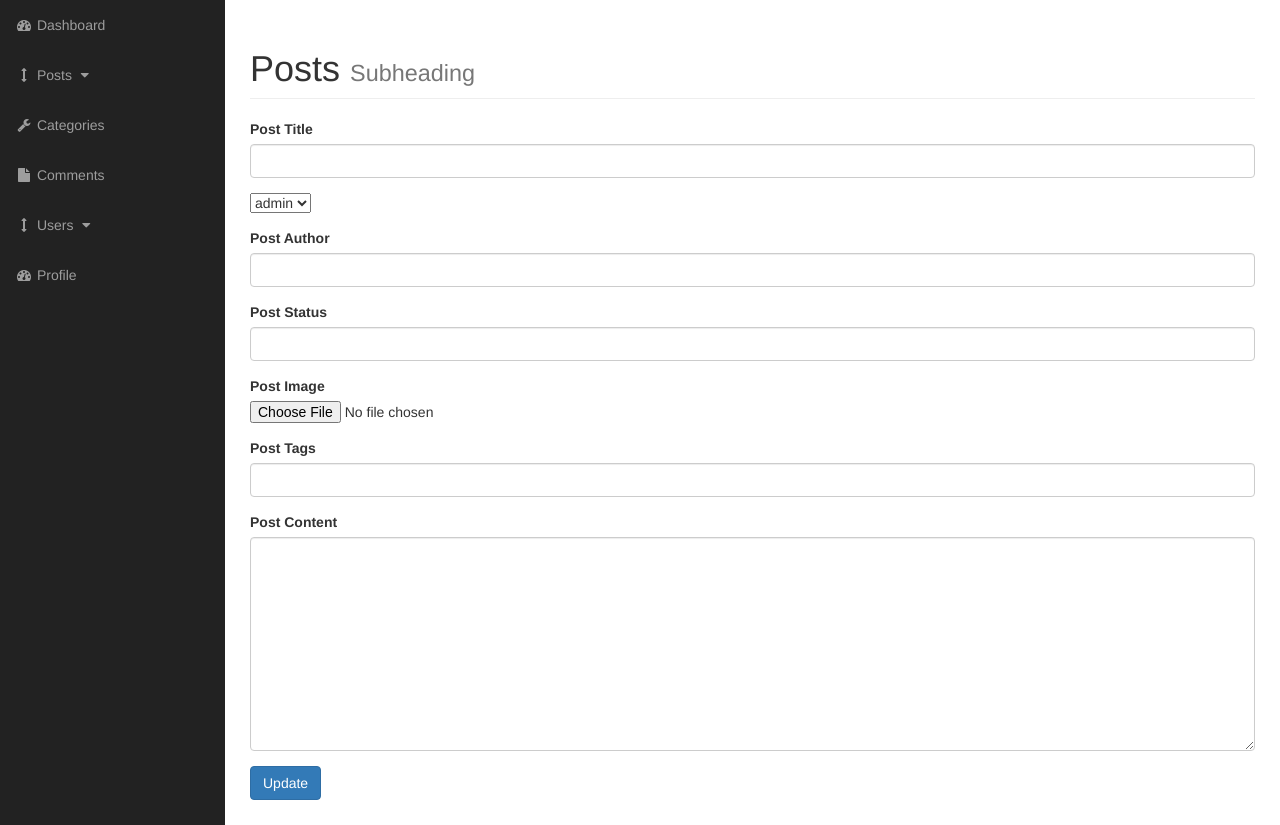
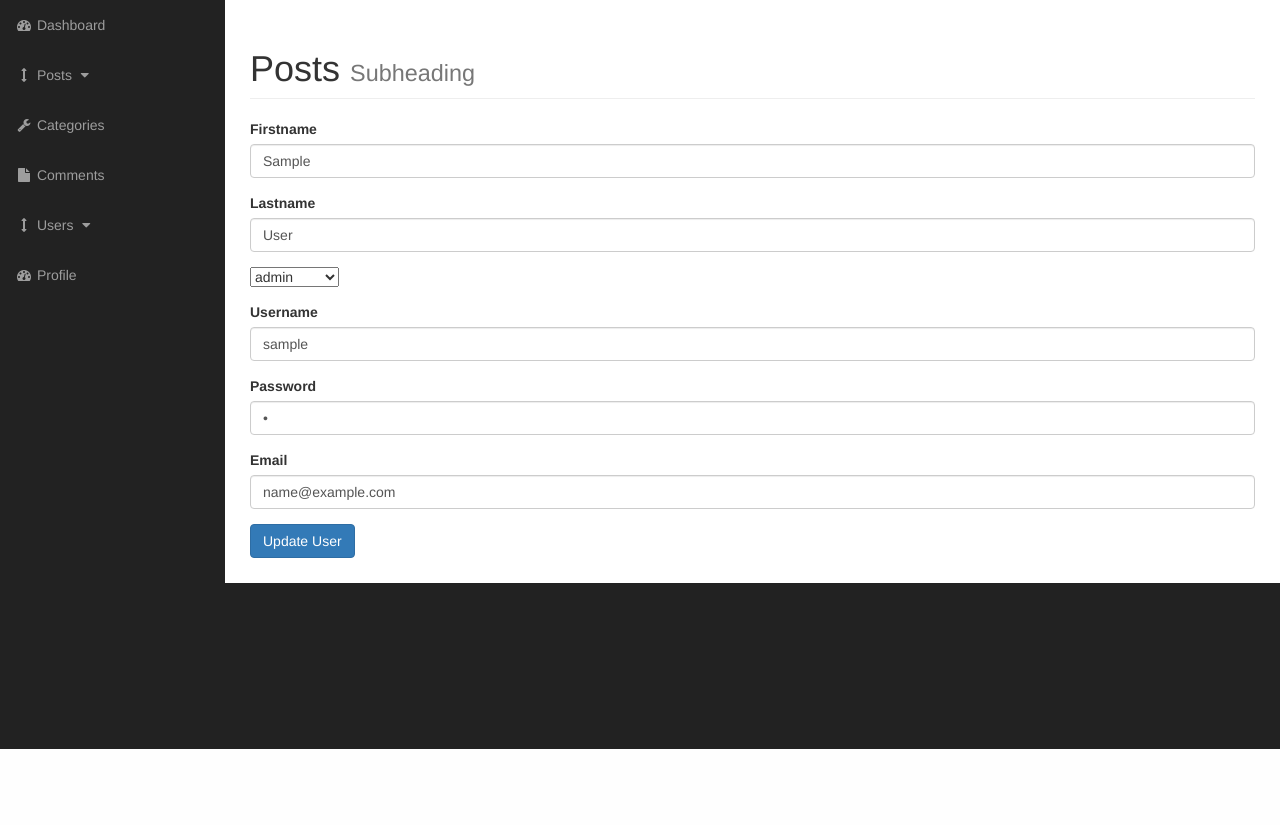
Before and after one commit to parsaE9/PHP_website, a PHP site: page /admin/users.php?source=edit_user&edit_user=1 in a window 1280 px wide. Shown: the part 51-876 px from the top of the page. After the commit the page ends 800 px from the top, so only its background shows below. Run offline with PHP 8.4, Linux system fonts and the light colour scheme; tables that the repository leaves empty or names only in its code hold one stand-in row (values such as "Sample post"); data that the repository does not hold is empty.

Commit message:
completed users

```diff
--- a/cms/admin/includes/edit_user.php
+++ b/cms/admin/includes/edit_user.php
@@ -1,97 +1,95 @@
 <?php
 
-if (isset($_GET['p_id'])) {
-    $the_post_id = $_GET['p_id'];
+if (isset($_GET['edit_user'])) {
+    $the_user_id = $_GET['edit_user'];
+
+
+    $query = "SELECT * FROM users WHERE user_id = $the_user_id";
+    $select_users_query = mysqli_query($connection, $query);
+
+    while ($row = mysqli_fetch_assoc($select_users_query)) {
+        $user_id = $row["user_id"];
+        $username = $row["username"];
+        $user_password = $row["user_password"];
+        $user_firstname = $row["user_firstname"];
+        $user_lastname = $row["user_lastname"];
+        $user_email = $row["user_email"];
+        $user_image = $row["user_image"];
+        $user_role = $row["user_role"];
+    }
 }
 
-$query = "SELECT * FROM posts WHERE post_id=$the_post_id";
-$select_posts = mysqli_query($connection, $query);
+if (isset($_POST['edit_user'])) {
 
+    $user_firstname = $_POST['user_firstname'];
+    $user_lastname = $_POST['user_lastname'];
+    $user_role = $_POST['user_role'];
+    $username = $_POST['username'];
+    $user_email = $_POST['user_email'];
+    $user_password = $_POST['user_password'];
+    //$post_image = $_FILES['image']['name'];
+    //$post_image_temp = $_FILES['image']['tmp_name'];
+    //$post_date = date('d-m-y');
 
-while ($row = mysqli_fetch_assoc($select_posts)) {
-    $post_id = $row["post_id"];
-    $post_author = $row["post_author"];
-    $post_title = $row["post_title"];
-    $post_category_id = $row["post_category_id"];
-    $post_status = $row["post_status"];
-    $post_image = $row["post_image"];
-    $post_tag = $row["post_tag"];
-    $post_comment_count = $row["post_comment_count"];
-    $post_date = $row["post_date"];
-    $post_content = $row["post_content"];
+//    move_uploaded_file($post_image_temp, "images/$post_image");
+
+    $query = "UPDATE users SET user_firstname='{$user_firstname}',user_lastname='{$user_lastname}'
+          ,username='{$username}',user_password='{$user_password}',user_role='{$user_role}',user_email='{$user_email}'
+          WHERE user_id='{$the_user_id}'";
+
+    $update_user = mysqli_query($connection, $query);
+    header("Location: users.php");
 }
 
-if(isset($_POST['update_post'])){
-    $post_title = $_POST['title'];
-    $post_author = $_POST['author'];
-    $post_category_id = $_POST['post_category'];
-    $post_status = $_POST['post_status'];
-    $post_image = $_FILES['image']['name'];
-    $post_image_temp = $_FILES['image']['tmp_name'];
-    $post_tags = $_POST['post_tags'];
-    $post_content = $_POST['post_content'];
-    move_uploaded_file($post_image_temp, "images/$post_image");
-
-    $query = "UPDATE posts SET post_title='{$post_title}',post_author='{$post_author}',post_category_id='{$post_category_id}',
-          post_date = now(),post_tag='{$post_tags}',post_status='{$post_status}',post_content='{$post_content}',
-          post_image='{$post_image}' WHERE post_id='{$post_id}'";
-    $update_post = mysqli_query($connection, $query);
-
-    header("Location: posts.php");
-
-}
 ?>
 
 <form action="" method="post" enctype="multipart/form-data">
 
     <div class="form-group">
-        <label for="title">Post Title</label>
-        <input value="<?php echo $post_title; ?>" type="text" class="form-control" name="title">
+        <label for="author">Firstname</label>
+        <input type="text" value="<?php echo $user_firstname ?>" class="form-control" name="user_firstname">
+    </div>
+
+    <div class="form-group">
+        <label for="post_status">Lastname</label>
+        <input type="text" value="<?php echo $user_lastname; ?>" class="form-control" name="user_lastname">
     </div>
 
     <div class="form-group">
         <select name="user_role" id="">
+            <option value="select_option"><?php echo $user_role; ?></option>
             <?php
-            $query = "SELECT * FROM users";
-            $select_users = mysqli_query($connection, $query);
-
-            while ($row = mysqli_fetch_assoc($select_users)) {
-                $user_id = $row["user_id"];
-                $user_role = $row["user_role"];
-                echo "<option value='$user_id' >{$user_role}</option>";
-            }
+            if ($user_role == 'admin')
+                echo "<option value='subscriber'>Subscriber</option>";
+            else
+                echo "<option value='admin'>Admin</option>";
             ?>
         </select>
     </div>
 
-
+    <!--    <div class="form-group">
+            <label for="post_image">Post Image</label>
+            <input type="file" name="image">
+        </div>
+    -->
     <div class="form-group">
-        <label for="author">Post Author</label>
-        <input value="<?php echo $post_author; ?>" type="text" class="form-control" name="author">
+        <label for="post_tags">Username</label>
+        <input type="text" value="<?php echo $username ?>" class="form-control" name="username">
     </div>
 
     <div class="form-group">
-        <label for="post_status">Post Status</label>
-        <input value="<?php echo $post_status; ?>" type="text" class="form-control" name="post_status">
+        <label for="post_content">Password</label>
+        <input type="password" value="<?php echo $user_password ?>" class="form-control" name="user_password">
     </div>
 
     <div class="form-group">
-        <label for="post_image">Post Image</label>
-        <input type="file" name="image">
+        <label for="post_content">Email</label>
+        <input type="email" value="<?php echo $user_email ?>" class="form-control" name="user_email">
     </div>
 
-    <div class="form-group">
-        <label for="post_tags">Post Tags</label>
-        <input value="<?php echo $post_tag; ?>" type="text" class="form-control" name="post_tags">
-    </div>
 
     <div class="form-group">
-        <label for="post_content">Post Content</label>
-        <textarea  class="form-control" name="post_content" id="" cols="30" rows="10"><?php echo $post_content; ?></textarea>
-    </div>
-
-    <div class="form-group">
-        <input type="submit" class="btn btn-primary" name="update_post" value="Update">
+        <input type="submit" class="btn btn-primary" name="edit_user" value="Update User">
     </div>
 
 </form>
--- a/cms/admin/includes/view_all_users.php
+++ b/cms/admin/includes/view_all_users.php
@@ -34,6 +34,7 @@
         echo "<td>$user_role</td>";
         echo "<td><a href='users.php?change_to_admin={$user_id}'>Set Admin</a></td>";
         echo "<td><a href='users.php?change_to_sub={$user_id}'>Set Subscriber</a></td>";
+        echo "<td><a href='users.php?source=edit_user&edit_user={$user_id}'>Edit</a></td>";
         echo "<td><a href='users.php?delete={$user_id}'>Delete</a></td>";
         echo "</tr>";
 
```
